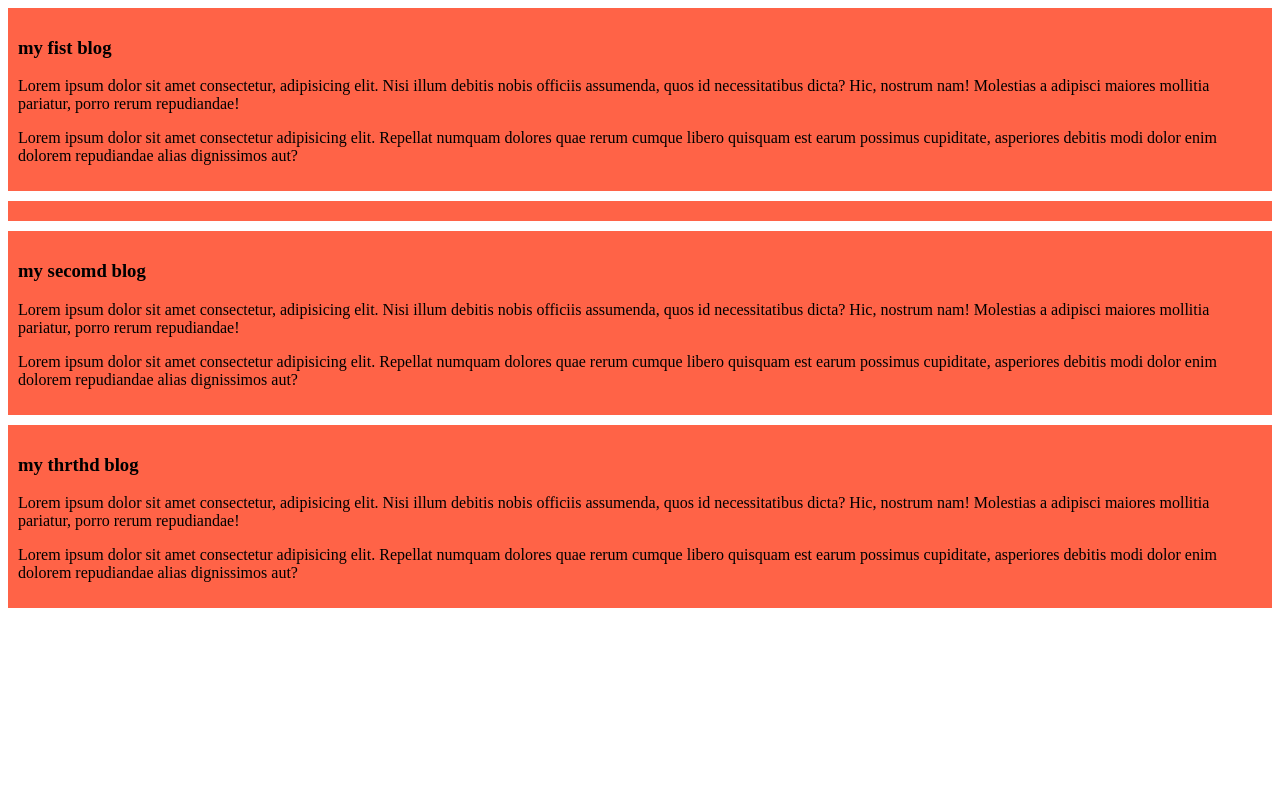
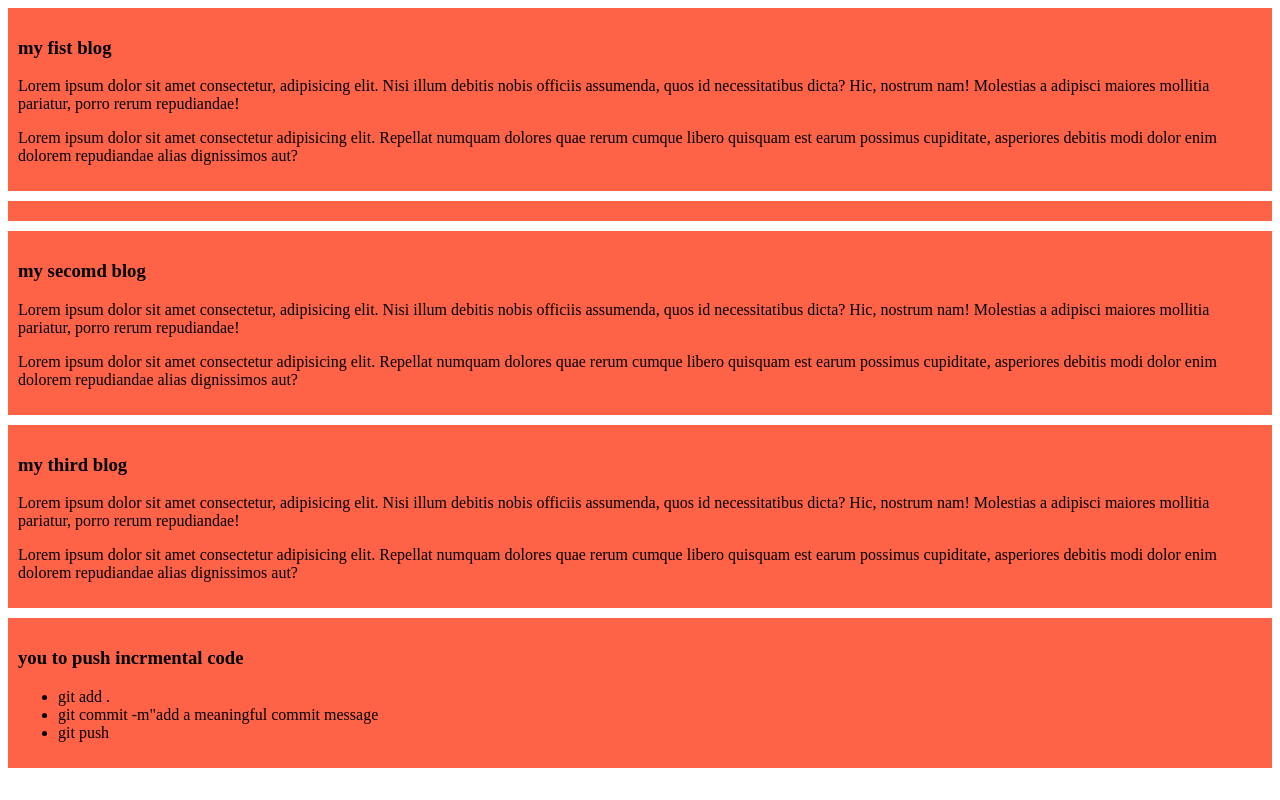
Before and after one commit to masuddeploment/my-second-github-repo, a plain HTML site: page index.html in a window 1280 px wide. Drawn offline with Linux system fonts and the light colour scheme.

Commit message:
added a list to push code

```diff
--- a/index.html
+++ b/index.html
@@ -20,9 +20,17 @@
         <p>Lorem ipsum dolor sit amet consectetur adipisicing elit. Repellat numquam dolores quae rerum cumque libero quisquam est earum possimus cupiditate, asperiores debitis modi dolor enim dolorem repudiandae alias dignissimos aut?</p>
     </div>
      <div>
-        <h3>my thrthd blog</h3>
+        <h3>my third blog</h3>
         <p>Lorem ipsum dolor sit amet consectetur, adipisicing elit. Nisi illum debitis nobis officiis assumenda, quos id necessitatibus dicta? Hic, nostrum nam! Molestias a adipisci maiores mollitia pariatur, porro rerum repudiandae!</p>
         <p>Lorem ipsum dolor sit amet consectetur adipisicing elit. Repellat numquam dolores quae rerum cumque libero quisquam est earum possimus cupiditate, asperiores debitis modi dolor enim dolorem repudiandae alias dignissimos aut?</p>
     </div>
+    <div>
+        <h3>you to push incrmental code</h3>
+        <ul>
+            <li>git add .</li>
+            <li>git commit -m"add a meaningful commit message</li>
+            <li>git push</li>
+        </ul>
+    </div>
 </body>
 </html>
```
